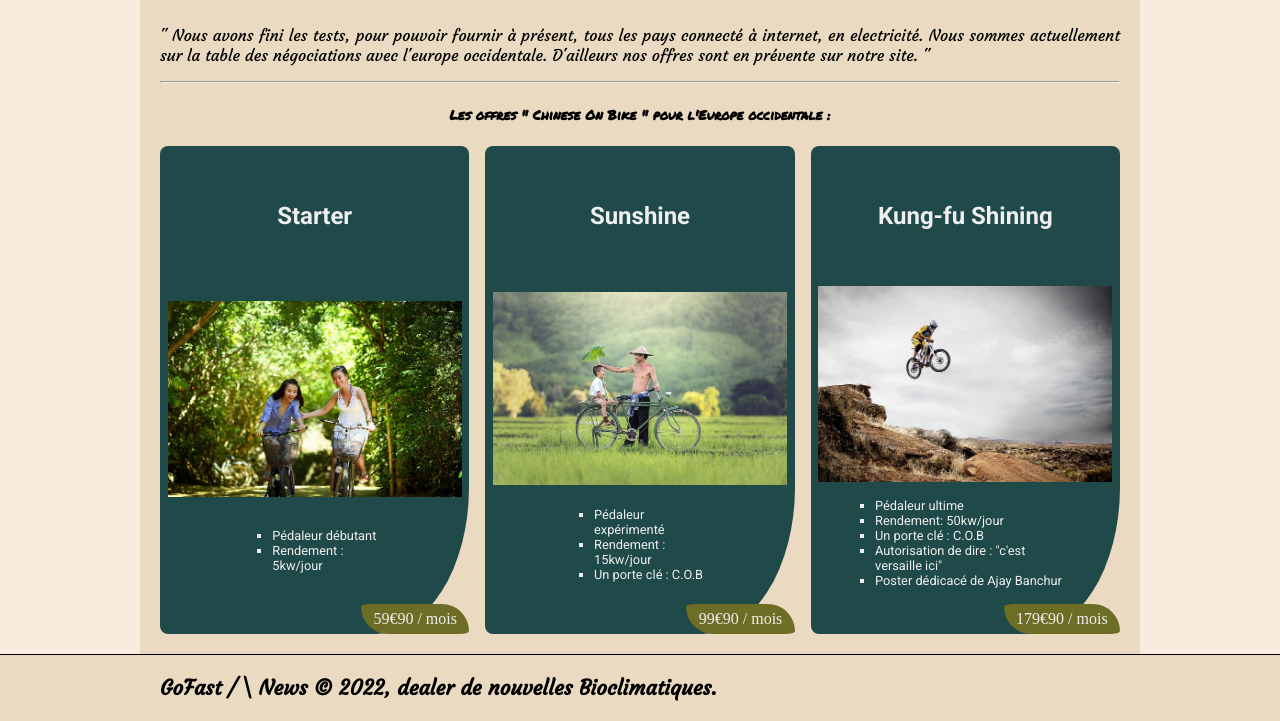
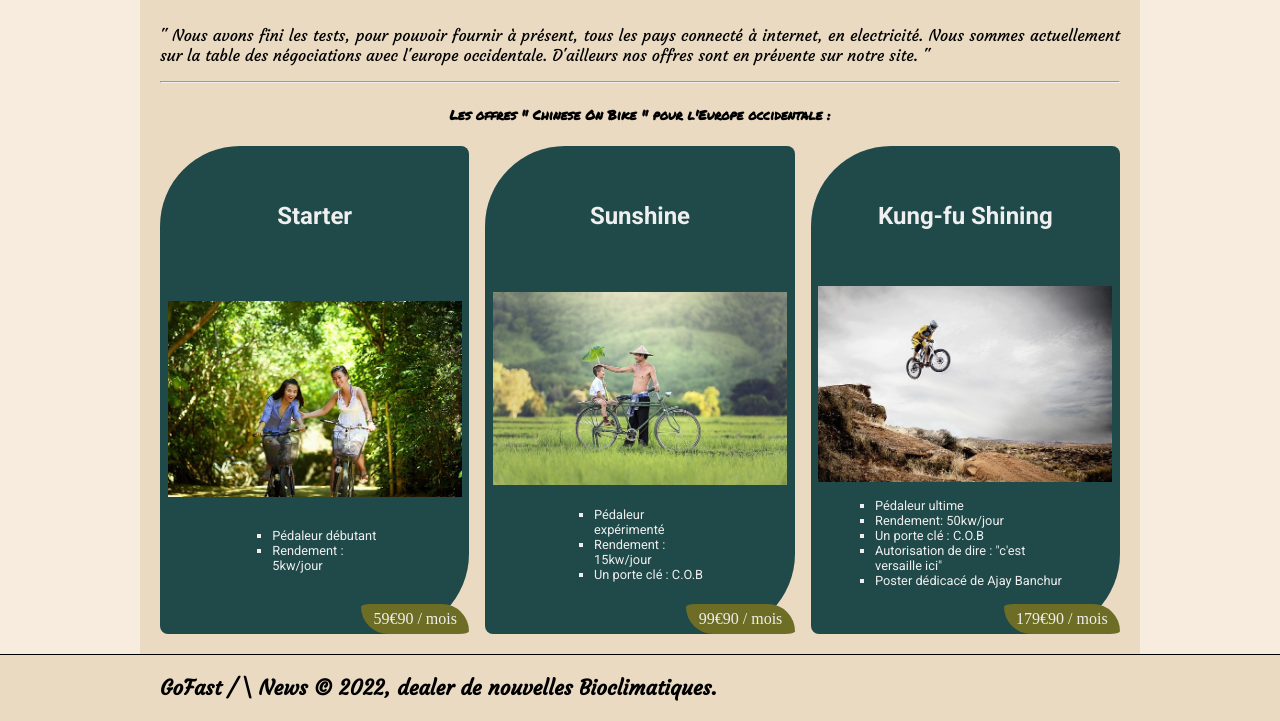
Before and after one commit to eclatDevWeb/GoFastNews, a plain HTML site: page page-1.html in a window 1280 px wide. Shown: the part 1599-2320 px from the top of the page. Drawn offline with Linux system fonts and the light colour scheme; a web font is replaced by a local one.

Commit message:
offer-border

```diff
--- a/defaut.css
+++ b/defaut.css
@@ -250,7 +250,7 @@ p{
     align-items: center;
     justify-content: space-between;
     color: #efefef;
-    border-radius: 0.5rem 0.5rem 30%;
+    border-radius: 5rem 0.5rem;
 
 
 
```
